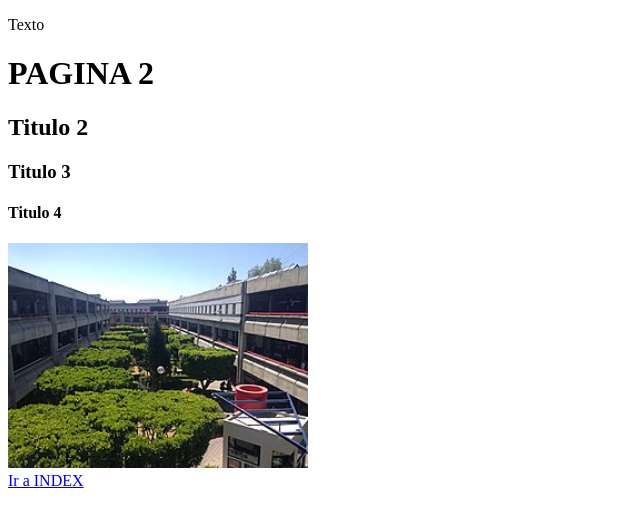
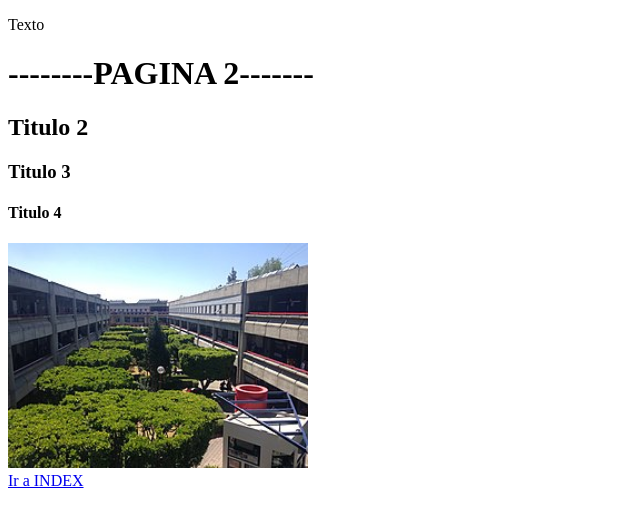
Before and after one commit to HuberGiron/Redesv24, a plain HTML site: page pagina2.html in a window 1280 px wide. Shown: the whole page, without its empty margins (0-640 px from the left). Drawn offline with Linux system fonts and the light colour scheme.

Commit message:
cambios en pagina 2 en h1

```diff
--- a/pagina2.html
+++ b/pagina2.html
@@ -6,7 +6,7 @@
 
 <body>
   <p>Texto</p>
-  <h1>PAGINA 2</h1>
+  <h1>--------PAGINA 2-------</h1>
   <h2>Titulo 2<h2>
   <h3>Titulo 3</h4>
   <h4>Titulo 4</h4>
```
